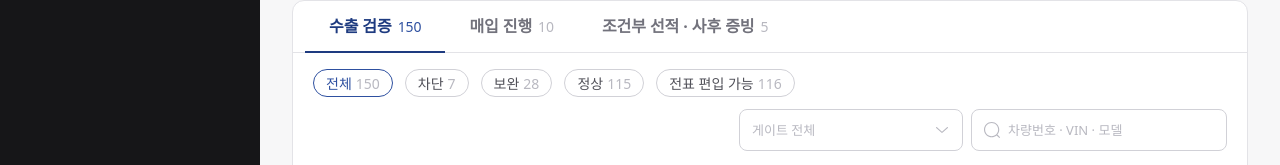
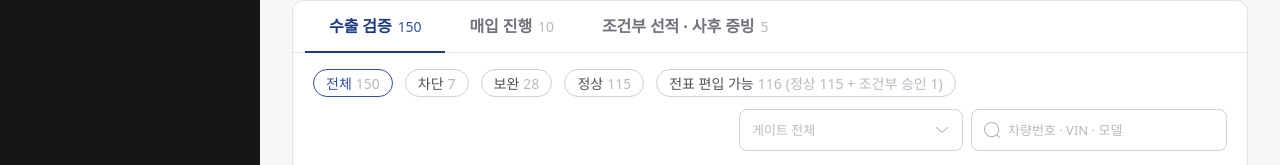
Before and after one commit to MEGUMMY1/export-erp, a React (Vite) app: page /workbench in a window 1280 px wide. Shown: the part 377-542 px from the top of the page. Built offline with nearby package versions, Linux system fonts and the light colour scheme; a web font is replaced by a local one.

Commit message:
fix: 부가세 이중 손실(S8) 표시를 보완 색으로 통일, 전표 편입 가능 필터에 정상·조건부 승인 구성 표시

```diff
--- a/src/pages/sale/CrossCheckPanel.tsx
+++ b/src/pages/sale/CrossCheckPanel.tsx
@@ -65,9 +65,9 @@ export function CrossCheckPanel({ purchase, saleKrw, taxTreatment, vat, gates, r
 
     taxTreatment === 'DOMESTIC' && vat.unsecured > 0
       ? {
-          // 원문의 "현금으로 매입해 놓고 계산서 매출로 잡아 버리는" 경우
+          // 원문의 "현금으로 매입해 놓고 계산서 매출로 잡아 버리는" 경우 — [S8]은 보완 항목이므로 차단 색(빨강)을 쓰지 않는다
           key: 'vat',
-          status: 'error',
+          status: 'warn',
           title: '거래 유형 · 부가세 이중 손실',
           result: `증빙 미확보 예상 금액 ${formatKRW(vat.unsecured)}`,
           note: `${purchase.paymentMethod === 'CASH' ? '현금 매입' : '증빙 없는 매입'}인데 국내 과세 매출이라 매출세액${saleKrw ? ` ${formatKRW(inputVat(saleKrw))}` : ''}까지 발생합니다. 회계 팀장 확인 전에는 진행할 수 없습니다.`,
--- a/src/pages/workbench/WorkbenchPage.tsx
+++ b/src/pages/workbench/WorkbenchPage.tsx
@@ -72,6 +72,7 @@ export function WorkbenchPage() {
   const isReady = (v: Vehicle) => canAddToSlip(v.id, data, evals[v.id]).ok
   const riskCount = (f: RiskFilter) =>
     f === 'ALL' ? exportBase.length : f === 'READY' ? exportBase.filter(isReady).length : exportBase.filter((v) => evals[v.id].risk === f).length
+  const readyConditional = exportBase.filter((v) => isReady(v) && evals[v.id].risk !== 'CLEAR').length
 
   const exportRows = exportBase
     .filter((v) => (risk === 'ALL' ? true : risk === 'READY' ? isReady(v) : evals[v.id].risk === risk))
@@ -133,6 +134,12 @@ export function WorkbenchPage() {
               RISK_FILTERS.map((f) => (
                 <FilterChip key={f.value} selected={risk === f.value} onClick={() => setParam('risk', f.value === 'ALL' ? null : f.value)}>
                   {f.label} <span className="text-gray-50">{riskCount(f.value)}</span>
+                  {/* 전표 편입 가능 = 정상 + 서류 항목을 조건부 승인받은 보완 차량 */}
+                  {f.value === 'READY' && readyConditional > 0 && (
+                    <span className="text-gray-50">
+                      (정상 {riskCount('READY') - readyConditional} + 조건부 승인 {readyConditional})
+                    </span>
+                  )}
                 </FilterChip>
               ))}
             <div className="ml-auto flex items-center gap-2">
--- a/src/store/index.ts
+++ b/src/store/index.ts
@@ -95,11 +95,11 @@ function crossCheckNotes(vehicleId: string, db: ErpData): NewNotification[] {
 
   const mismatch = pick(['S2', 'S8'])
   if (mismatch.length) {
-    // 증빙 없는 매입을 과세 매출로 처리 → 부가세 이중 손실로 격상
+    // 증빙 없는 매입을 과세 매출로 처리하면 제목에 부가세 이중 손실을 밝힌다 (보완 항목이므로 경고 수준)
     const doubleLoss = mismatch.some((g) => g.code === 'S8' && g.vatImpact)
     notes.push({
       ...base,
-      severity: doubleLoss ? 'error' : 'warning',
+      severity: 'warning',
       title: doubleLoss ? '거래 유형 불일치 · 부가세 이중 손실' : '거래 유형 불일치',
       message: `${plate} · ${mismatch.map((g) => g.title).join(', ')}${amount(mismatch)}`,
     })
```
Also changed, not shown: 1 other file (tests, documents, lock files or other folders).
